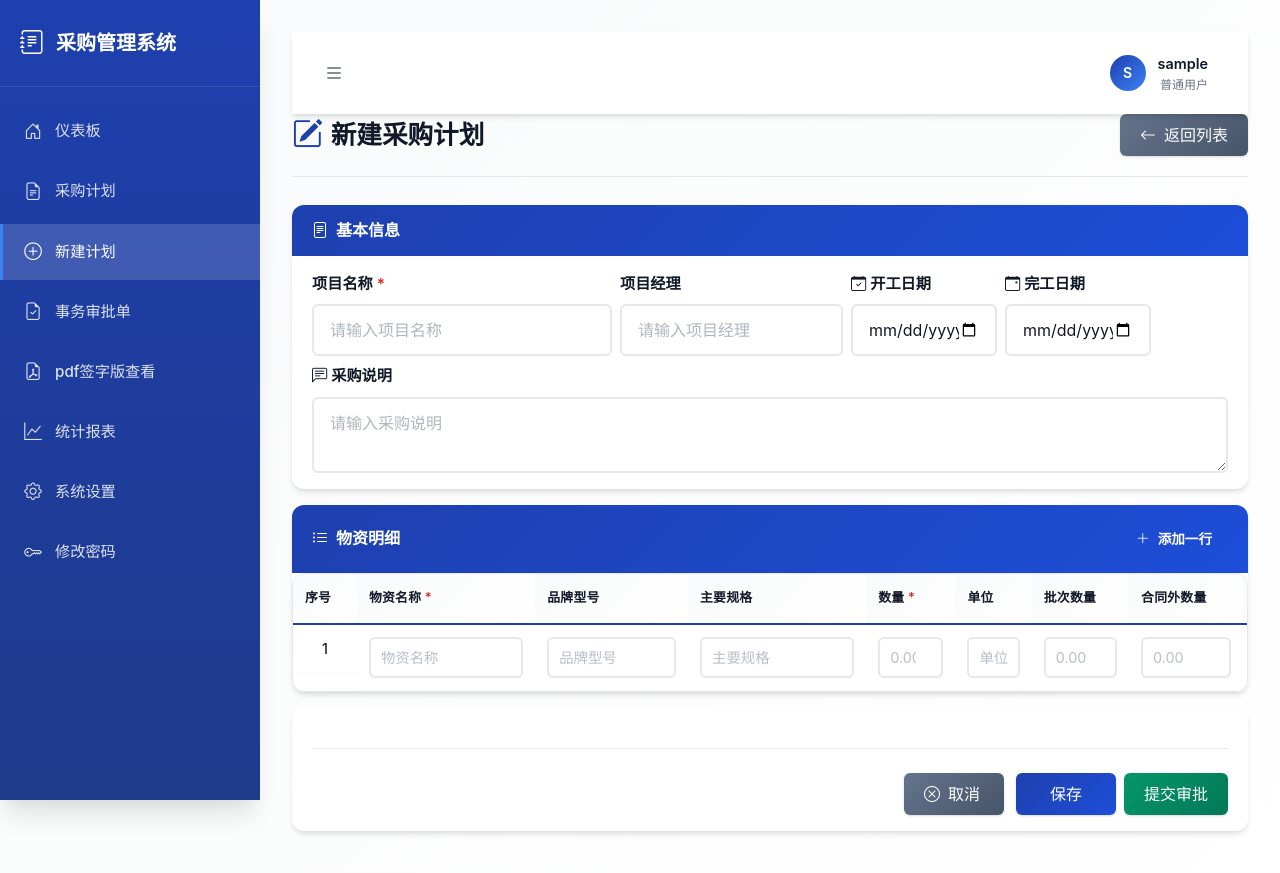
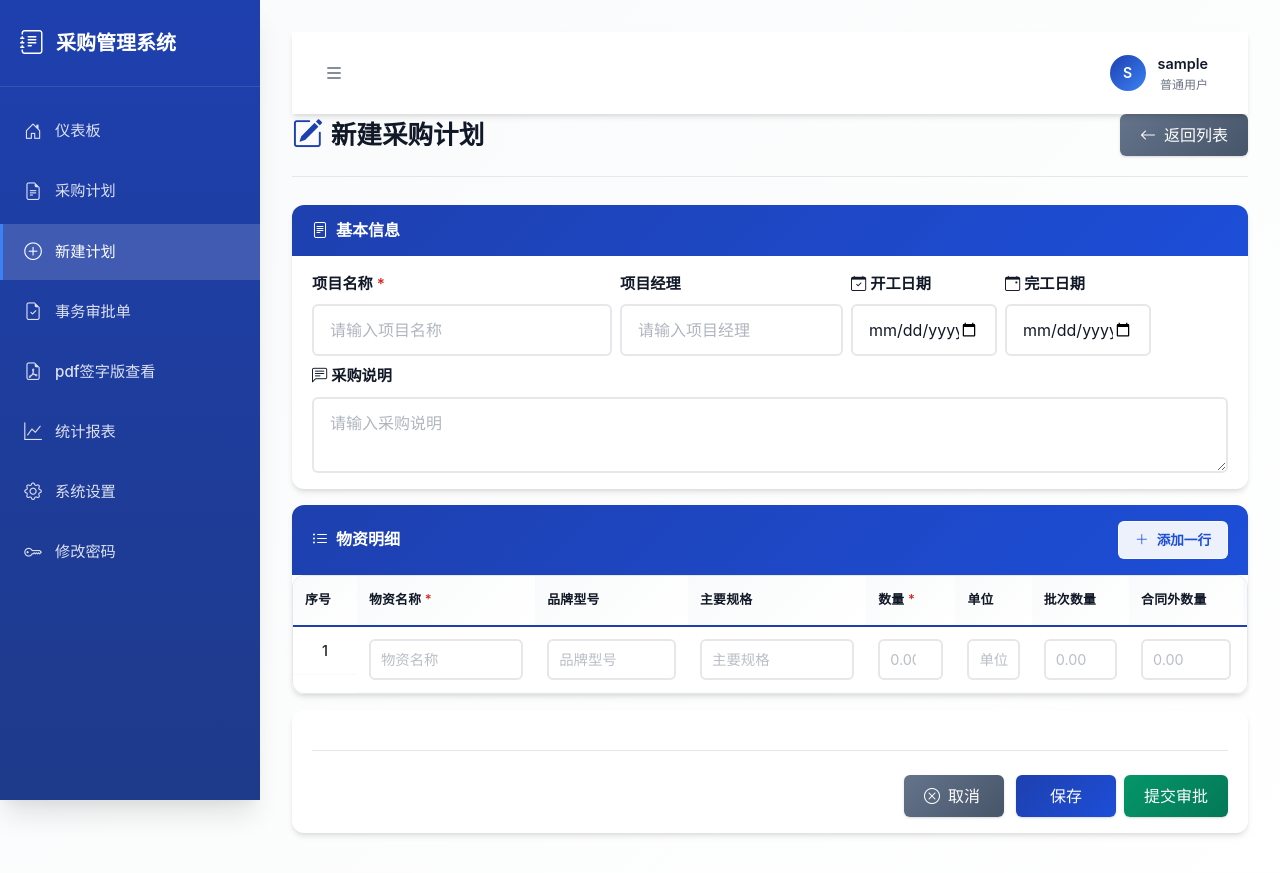
Before and after one commit to qianqianjie-999/procurement_v1.0, a Flask app: page /plan/new in a window 1280 px wide. Shown: the top 873 px of the page. Run offline with Flask 3, Linux system fonts and the light colour scheme; the visitor is signed in with stand-in values (Sample User, id 1); some libraries are stand-ins or nearby versions; some web fonts are replaced.

Commit message:
「添加一行」按钮改为白底蓝字加粗，蓝底头部下高对比清晰可见
Co-Authored-By: Claude Sonnet 4.6 noreply@anthropic.com

```diff
--- a/app/static/css/plan_form.css
+++ b/app/static/css/plan_form.css
@@ -180,7 +180,9 @@
 #addRowBtn {
     transition: all var(--transition-normal) var(--ease-in-out);
     font-weight: 700;
-    color: #fff;
+    color: var(--primary-blue-dark);
+    background: rgba(255, 255, 255, 0.92);
+    border: 1px solid rgba(255, 255, 255, 0.7);
     padding: 0.5rem 1rem;
     border-radius: var(--radius);
     display: inline-flex;
@@ -191,8 +193,8 @@
 #addRowBtn:hover {
     transform: translateY(-2px);
     box-shadow: var(--shadow-sm);
-    background: rgba(255, 255, 255, 0.15);
-    color: #fff;
+    background: #fff;
+    color: var(--primary-blue-dark);
 }
 
 /* 表单底部操作区 */
```
